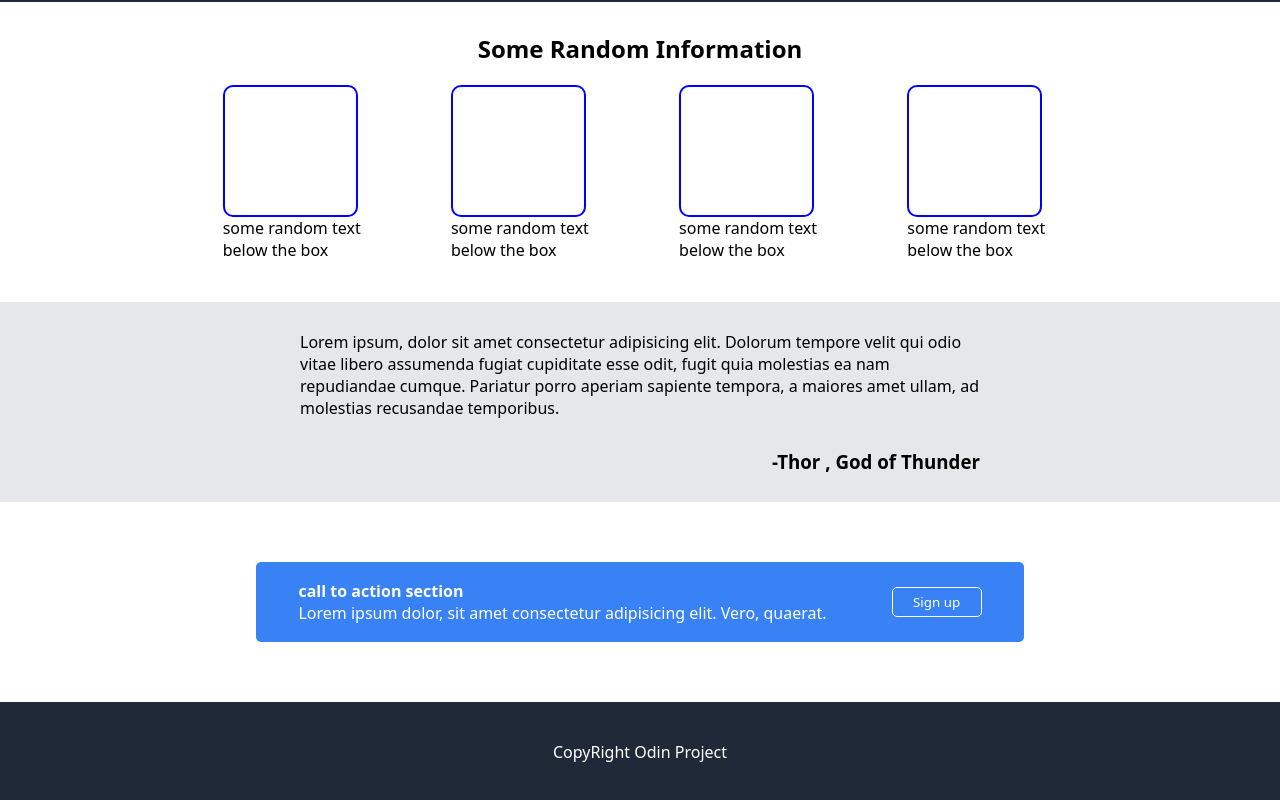
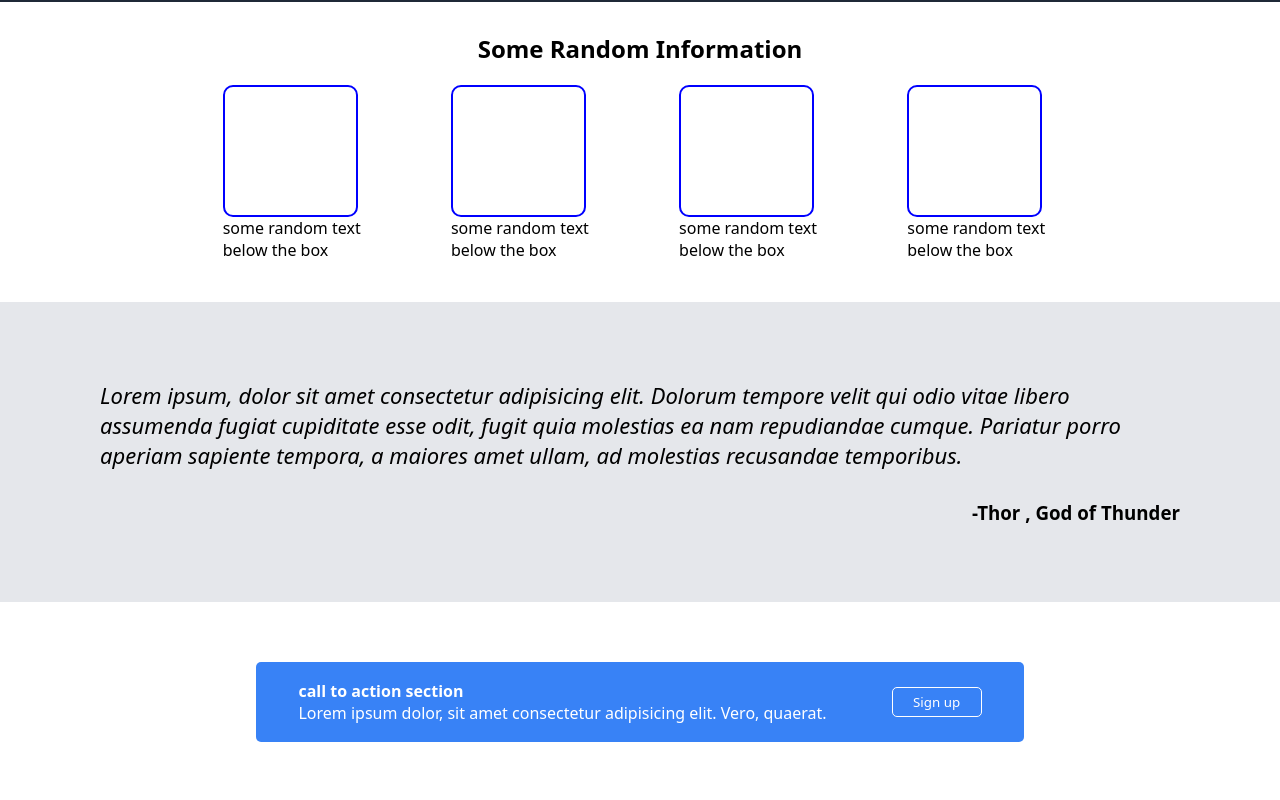
Before and after one commit to RezaBarkhordari21/odin-landingPage, a plain HTML site: page index.html in a window 1280 px wide. Shown: the part 498-1298 px from the top of the page. Drawn offline with Linux system fonts and the light colour scheme.

Commit message:
fix quote text style

```diff
--- a/style.css
+++ b/style.css
@@ -93,14 +93,20 @@
 
 .testimonial {
     width: 100%;
-    height: 200px;
+    height: 300px;
     background-color: #e5e7eb;
     margin-top: 70px;
     display: flex;
     justify-content: center;
     align-items: center;
-    padding: 0 300px;
+    padding: 0 100px;
     flex-direction: column;
+}
+
+.testimonial p {
+    font-weight: lighter;
+    font-style: italic;
+    font-size: 22px;
 }
 
 .testimonial h3 {
```
